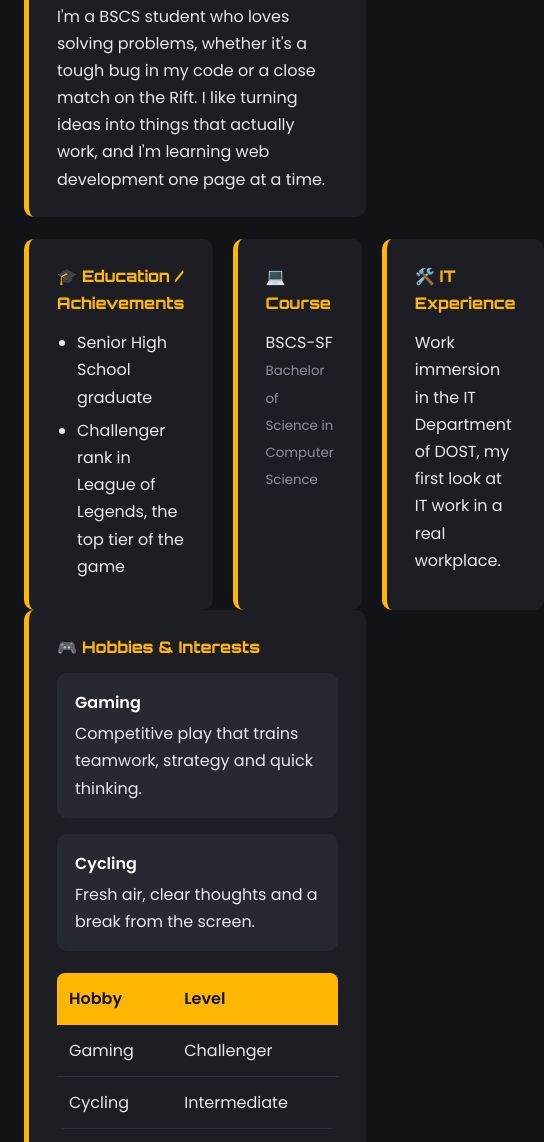
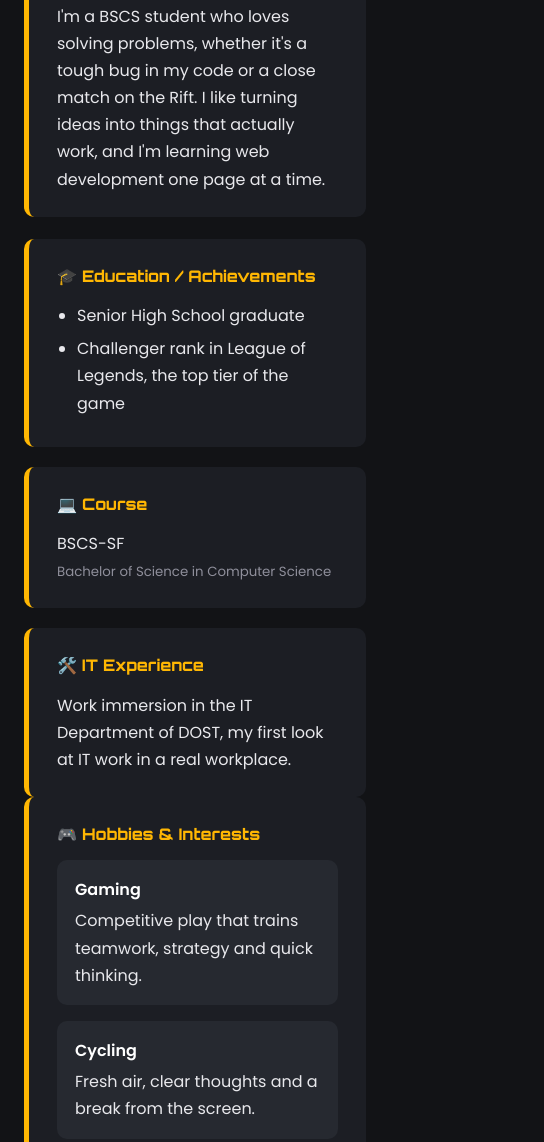
Before and after one commit to AndrewHdrew/webprog-CF251-html-lessons, a plain HTML site: page introduction/index.html in a window 390 px wide. Shown: the part 1316-2458 px from the top of the page, 544 px wide, since content can reach past the window. Drawn offline with Linux system fonts and the light colour scheme.

Commit message:
Refactor layout to use CSS Grid for cards and hobbies
Updated layout of grid and hobby-row to use CSS Grid for better responsiveness.

```diff
--- a/introduction/css/mystyle.css
+++ b/introduction/css/mystyle.css
@@ -115,14 +115,11 @@ main {
   padding: 0 24px 40px;
 }
 
+/* CSS GRID: Education / Course / IT Experience cards */
 .grid {
-  display: flex;
+  display: grid;
+  grid-template-columns: repeat(3, 1fr);
   gap: 20px;
-}
-
-.hobby-row {
-  display: flex;
-  gap: 16px;
 }
 
 /* ---------- Cards ---------- */
@@ -163,16 +160,15 @@ small {
   color: #8f8f9b;
 }
 
-/* ---------- Hobbies ---------- */
+/* ---------- Hobbies (CSS GRID) ---------- */
 .hobby-row {
-  display: flex;
-  flex-wrap: wrap;
+  display: grid;
+  grid-template-columns: repeat(2, 1fr);
   gap: 16px;
   margin-bottom: 22px;
 }
 
 .hobby {
-  flex: 1 1 220px;
   padding: 16px 18px;
   background-color: #262930;
   border-radius: 10px;
@@ -311,3 +307,11 @@ footer {
   background-color: #ffb703;
   color: #121316;
 }
+
+/* ---------- Grid responsive ---------- */
+@media (max-width: 768px) {
+  .grid,
+  .hobby-row {
+    grid-template-columns: 1fr;
+  }
+}
```
